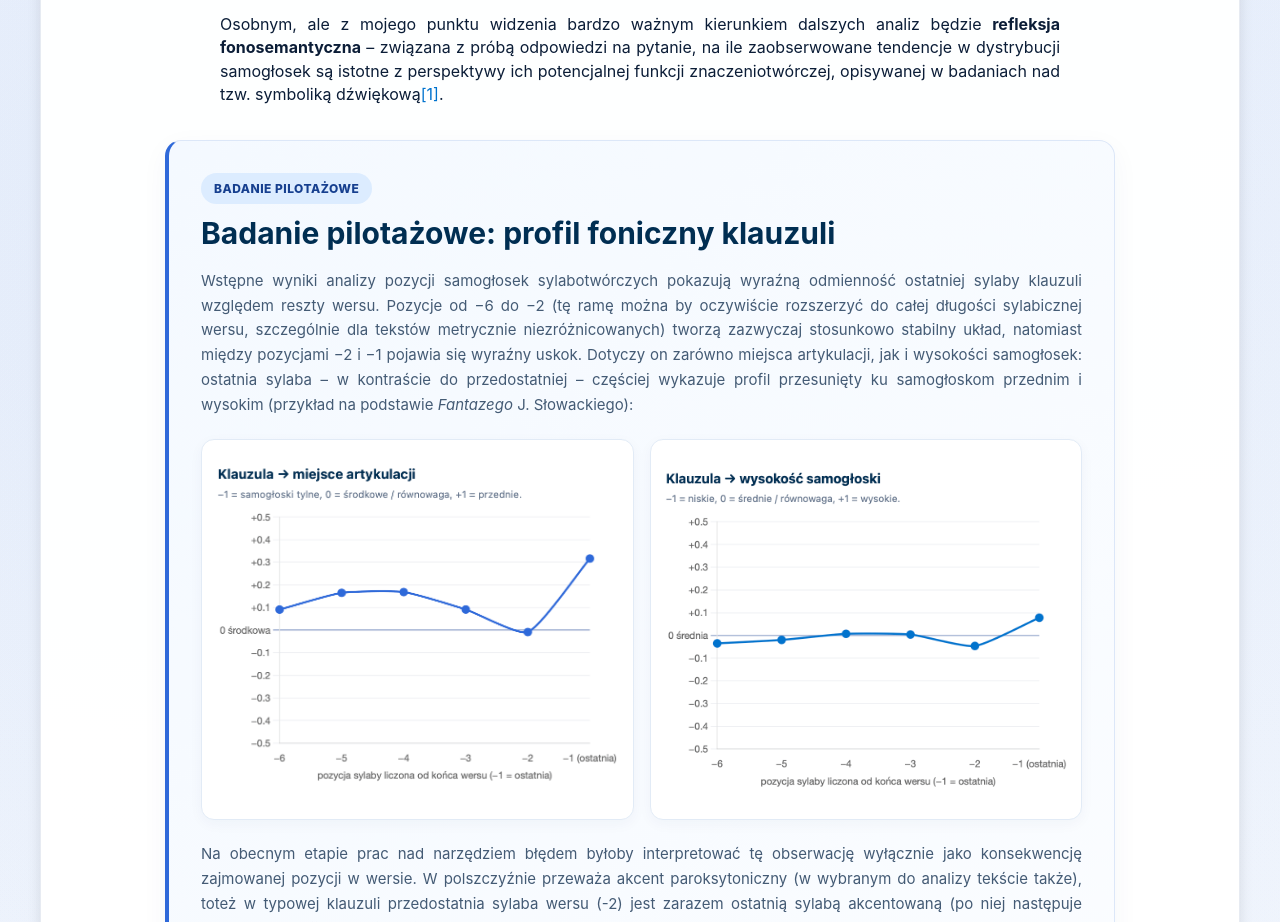
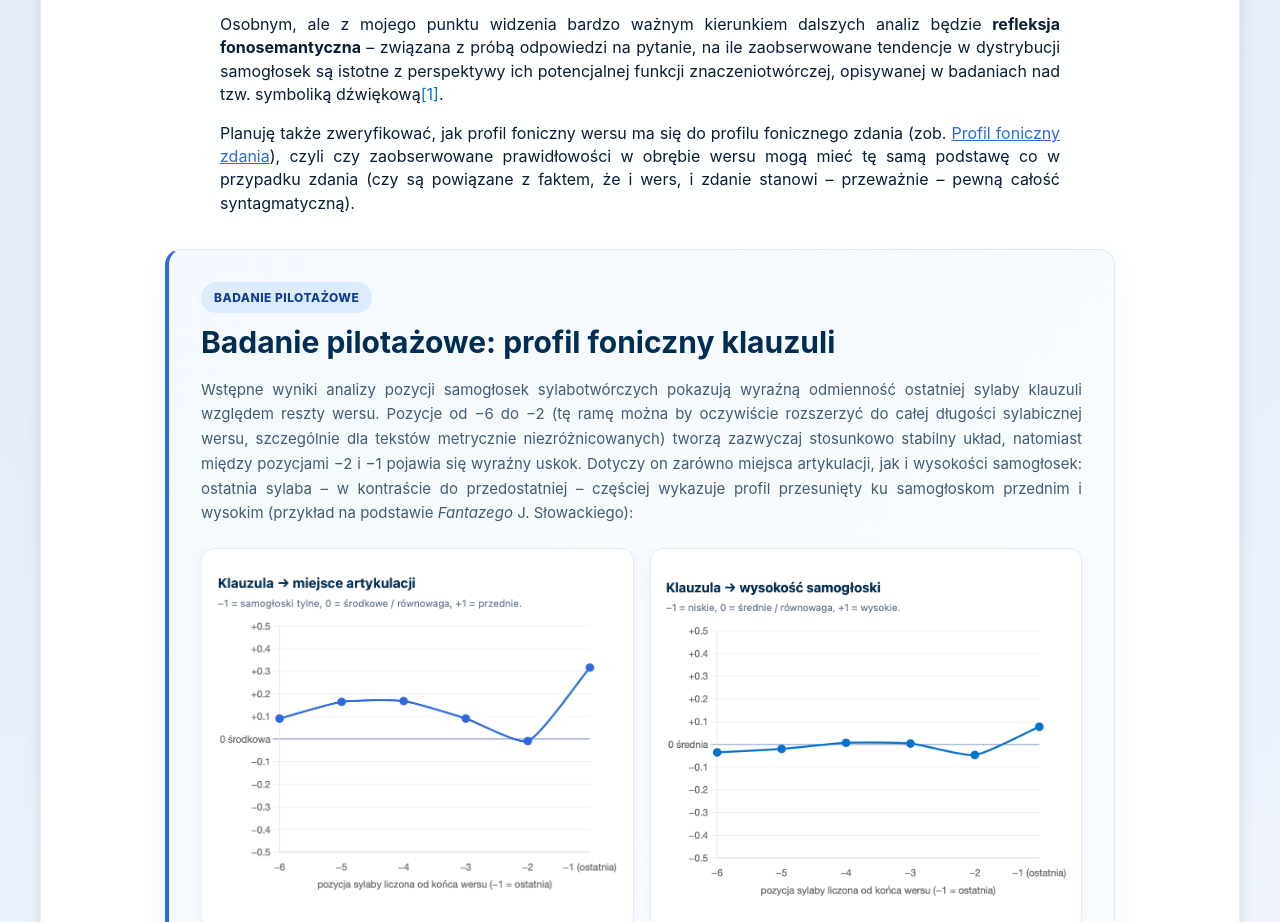
Before and after one commit to monwldsk/profil-foniczny-wersu, a plain HTML site: page index.html in a window 1280 px wide. Shown: the part 1354-2276 px from the top of the page. Drawn offline with nearby package versions, Linux system fonts and the light colour scheme.

Commit message:
chore: refine website copy

```diff
--- a/index.html
+++ b/index.html
@@ -1097,6 +1097,12 @@
             style="color: #0073ce; cursor: pointer"
             onclick="alert('Zob. np. M. Bańko, Opozycja przednich i tylnych fonemów samogłoskowych a znaczenie polskich onomatopei, LingVaria, 2008, nr 2, s. 61–77.')">[1]</span>.
 
+        </p>
+        <p>
+          Planuję także zweryfikować, jak profil foniczny wersu ma się do profilu fonicznego zdania (zob. <a
+            href="https://monwldsk.github.io/profil-foniczny-zdania/" target="_blank">Profil foniczny zdania</a>), czyli
+          czy zaobserwowane prawidłowości w obrębie wersu mogą mieć tę samą podstawę co w przypadku zdania (czy są
+          powiązane z faktem, że i wers, i zdanie stanowi – przeważnie – pewną całość syntagmatyczną).
         </p>
 
       </div>
```
Also changed, not shown: 2 other files.
